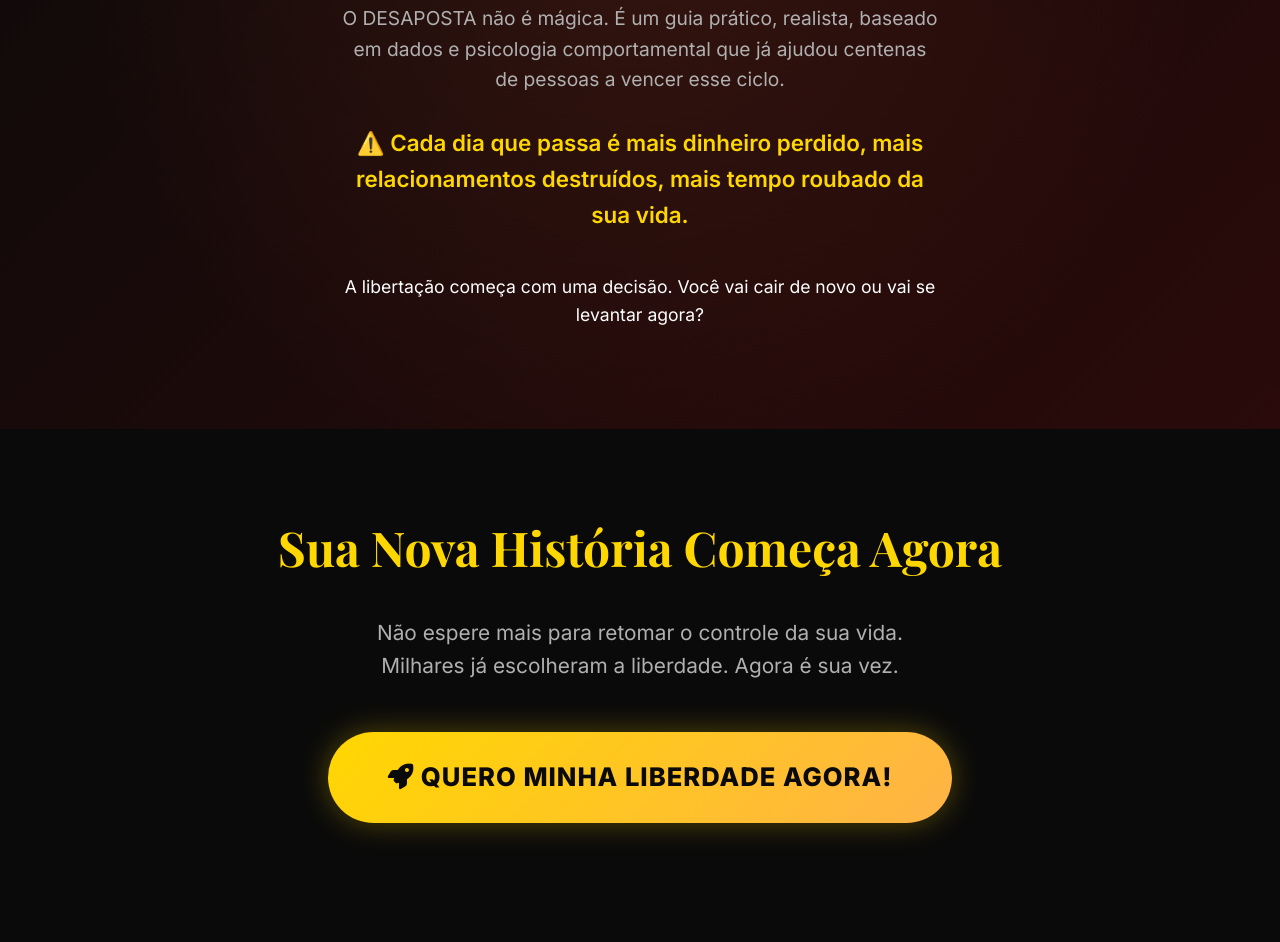
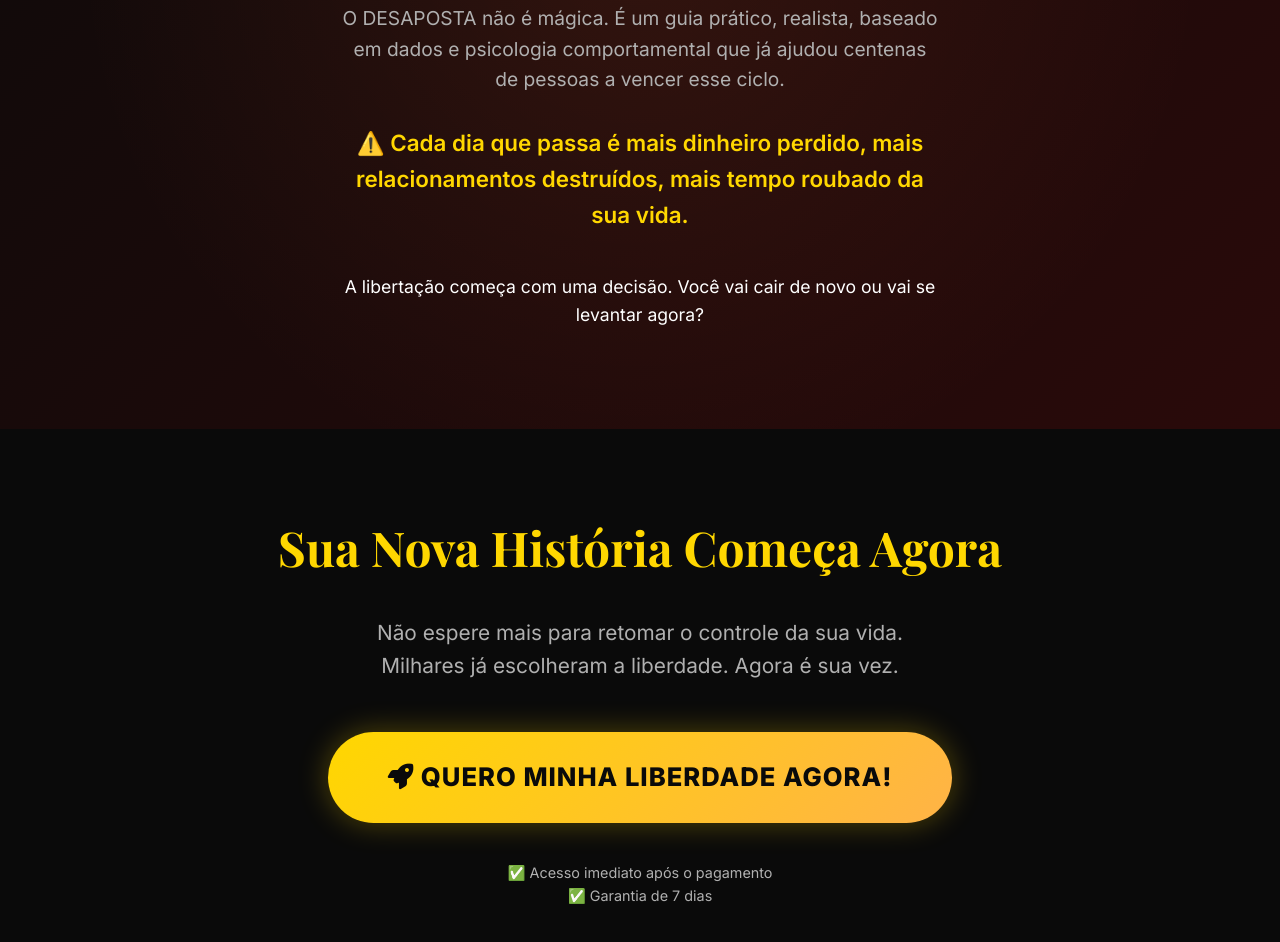
Before and after one commit to Blueonx/desaposta-, a plain HTML site: page index.html in a window 1280 px wide. Shown: the part 5081-6023 px from the top of the page. Drawn offline with nearby package versions, Linux system fonts and the light colour scheme.

Commit message:
Update index.html

```diff
--- a/index.html
+++ b/index.html
@@ -897,8 +897,14 @@
             <p style="font-size: 1.3rem; color: var(--text-gray); margin-bottom: 50px; max-width: 600px; margin-left: auto; margin-right: auto;" class="reveal">
                 Não espere mais para retomar o controle da sua vida. Milhares já escolheram a liberdade. Agora é sua vez.
             </p>
-            <a href="https://pay.kiwify.com.br/EkPZT58" class="cta-final reveal" target="_blank">
-                <i class="fas fa-rocket"></i> QUERO MINHA LIBERDADE AGORA!
+                  <a href="https://pay.kiwify.com.br/EkPZT58" class="cta-final reveal" target="_blank">
+            <i class="fas fa-rocket"></i> QUERO MINHA LIBERDADE AGORA!
+        </a>
+        <p style="color: var(--text-gray ); margin-top: 30px; font-size: 0.9rem;" class="reveal">
+            ✅ Acesso imediato após o pagamento<br>
+            ✅ Garantia de 7 dias
+        </p>
+
             </a>
             <p style="color: var(--text-gray); margin-top: 30px; font-size: 0.9rem;" class="reveal">
                 ✅ Acesso imediato após o pagamento<br>
```
